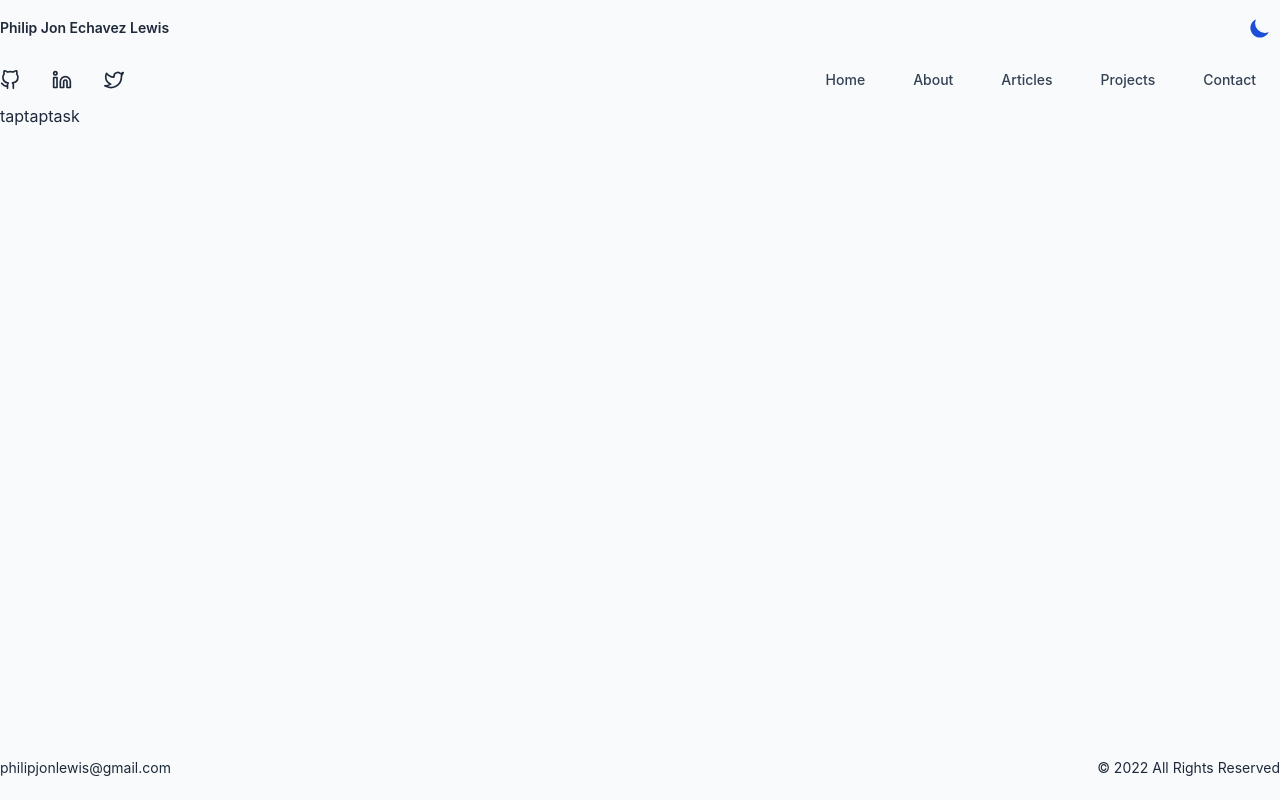
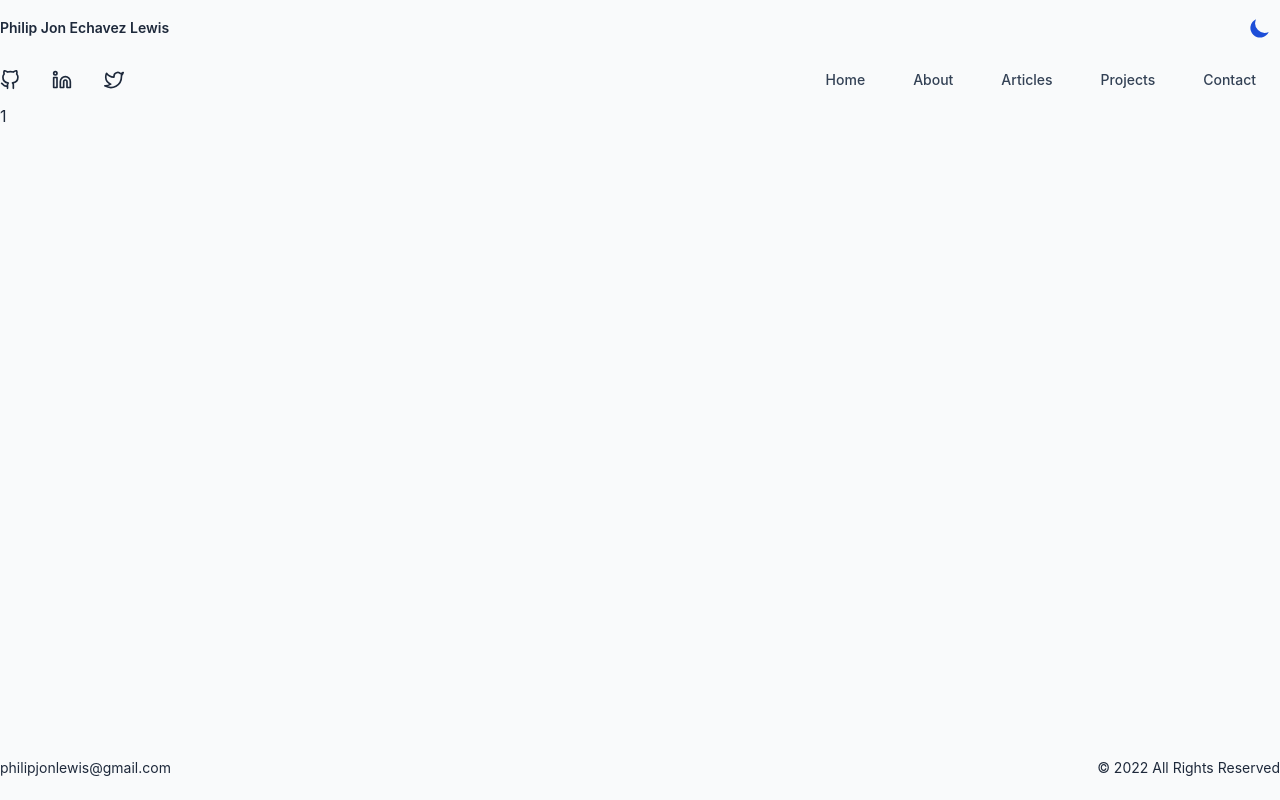
Before and after one commit to philipjonlewis/philipjonlewis.com, a Next.js app: page /projects/1 in a window 1280 px wide. Built offline with nearby package versions, Linux system fonts and the light colour scheme; no server answers.

Commit message:
added individual pages

```diff
--- a/db/projects/software/softwareProjects.ts
+++ b/db/projects/software/softwareProjects.ts
@@ -1,15 +1,4 @@
-interface ProjectContentFormat {
-  projectId: number;
-  projectName: string;
-  projectDescription: string;
-  techStack: string[];
-  siteLink: string;
-  imageLink: string;
-  gitHubLinks: {
-    name: string;
-    link: string;
-  }[];
-}
+import type { ProjectContentFormat } from "../../../types/projects/software/softwareProjectTypes";
 
 const projectContent: ProjectContentFormat[] = [
   {
@@ -59,7 +48,7 @@ const projectContent: ProjectContentFormat[] = [
   },
   {
     projectId: 3,
-    projectName: "quicknotes",
+    projectName: "qwinotes",
     projectDescription: "quicknotes is a minimalist block style editor",
     techStack: [
       "Typescript",
@@ -73,7 +62,7 @@ const projectContent: ProjectContentFormat[] = [
     imageLink: "/quicknotes.png",
     gitHubLinks: [
       {
-        name: "Front-End",
+        name: "Full Stack",
         link: "https://www.github.com/_jonlewis",
       },
     ],
--- a/pages/projects/[projectId].tsx
+++ b/pages/projects/[projectId].tsx
@@ -3,13 +3,15 @@ import type { NextPage } from "next";
 import { useRouter } from "next/router";
 
 import { projectContent } from "../../db/projects/software/softwareProjects";
+import type { ProjectContentFormat } from "../../db/projects/software/softwareProjects";
 
 const Post = () => {
   const router = useRouter();
   const { projectId } = router.query;
 
-  const [projectData, setProjectData] = useState([]);
-  const { projectName } = projectData;
+  const [projectData, setProjectData] = useState<
+    ProjectContentFormat | undefined
+  >(undefined);
 
   const getProjectData = async () => {
     const res = await fetch(
@@ -21,11 +23,11 @@ const Post = () => {
   };
 
   useEffect(() => {
-    console.log();
     getProjectData();
+    // eslint-disable-next-line react-hooks/exhaustive-deps
   }, []);
 
-  return <div>{projectName}</div>;
+  return <div>{projectId}</div>;
 };
 
 export default Post;
--- a/pages/projects/index.tsx
+++ b/pages/projects/index.tsx
@@ -8,18 +8,7 @@ import { GitHubIcon } from "../../components/branding";
 import Image from "next/image";
 import Link from "next/link";
 
-interface ProjectContentFormat {
-  projectId: number;
-  projectName: string;
-  projectDescription: string;
-  techStack: string[];
-  siteLink: string;
-  imageLink: string;
-  gitHubLinks: {
-    name: string;
-    link: string;
-  }[];
-}
+import type { ProjectContentFormat } from "../../types/projects/software/softwareProjectTypes";
 
 const Projects: NextPage = () => {
   const container = {
@@ -27,7 +16,7 @@ const Projects: NextPage = () => {
     show: {
       opacity: 1,
       // transition: {
-      //   staggerChildren: 0.1,
+      //   staggerChildren: 0.5,
       // },
     },
   };
@@ -36,12 +25,12 @@ const Projects: NextPage = () => {
     // hidden: { opacity: 0, y: -50 },
     show: {
       opacity: 1,
-      y: 0,
+      // y: 0,
       // transition: { type: "spring" },
     },
   };
 
-  const [projectList, setProjectList] = useState([]);
+  const [projectList, setProjectList] = useState<ProjectContentFormat[]>([]);
 
   const getProjectData = async () => {
     const res = await fetch(
@@ -52,7 +41,6 @@ const Projects: NextPage = () => {
   };
 
   useEffect(() => {
-    console.log();
     getProjectData();
   }, []);
 
@@ -73,7 +61,7 @@ const Projects: NextPage = () => {
             gitHubLinks,
             siteLink,
             imageLink,
-          } = project;
+          }: ProjectContentFormat = project;
           return (
             <motion.div
               variants={item}
@@ -100,7 +88,29 @@ const Projects: NextPage = () => {
                   <p>{projectDescription}</p>
                   {/* <p>Read More...</p> */}
                 </div>
-                <Link href={`/projects/${projectId}`}>Page</Link>
+
+                <div className="page-link-container">
+                  <Link href={`/projects/${projectId}`}>
+                    <span>
+                      <p>Read More</p>
+                      <svg
+                        xmlns="http://www.w3.org/2000/svg"
+                        className="h-6 w-6"
+                        fill="none"
+                        viewBox="0 0 24 24"
+                        stroke="currentColor"
+                        strokeWidth={2}
+                      >
+                        <path
+                          strokeLinecap="round"
+                          strokeLinejoin="round"
+                          d="M13 7l5 5m0 0l-5 5m5-5H6"
+                        />
+                      </svg>
+                    </span>
+                  </Link>
+                </div>
+
                 <div className="tech-stack-container">
                   {techStack.map((stack, index) => {
                     return <span key={index}>{stack}</span>;
--- a/styles/_projects.scss
+++ b/styles/_projects.scss
@@ -17,7 +17,7 @@
       @apply bg-slate-100 dark:bg-neutral-800 transition rounded-md p-2 hover:shadow-md flex flex-col justify-between;
 
       .title-header {
-        @apply flex flex-row justify-between px-2 py-4 border-b-[1px] border-slate-200;
+        @apply flex flex-row justify-between px-2 py-2;
 
         .title {
           @apply text-xl font-semibold;
@@ -61,11 +61,37 @@
           }
         }
 
-        .tech-stack-container {
-          @apply text-xs font-semibold flex flex-wrap gap-1 max-w-full;
+        .page-link-container {
+          @apply mb-2 flex flex-row justify-end;
 
           span {
-            @apply bg-slate-200 dark:bg-neutral-700 px-2 py-1 rounded-full h-fit min-w-fit;
+            @apply cursor-pointer flex flex-row justify-center items-center text-xs text-blue-600  px-2 py-1 rounded-full
+            border-blue-600 border  hover:bg-blue-600 hover:text-white dark:text-white dark:border-white dark:hover:border-blue-600;
+
+            p {
+              @apply ml-1 font-semibold;
+            }
+
+            svg {
+              transition: all 0.3s ease-in-out;
+              height: 1.4rem;
+            }
+          }
+
+          &:hover {
+            span {
+              svg {
+                @apply translate-x-2;
+              }
+            }
+          }
+        }
+
+        .tech-stack-container {
+          @apply text-xs font-semibold flex flex-wrap gap-1 max-w-full border-t-[1px] pt-2 border-neutral-200 dark:border-neutral-600;
+
+          span {
+            @apply text-xs bg-slate-200 dark:bg-neutral-700 px-2 py-1 rounded-full h-fit min-w-fit;
           }
         }
       }
```
Also changed, not shown: types/projects/software/softwareProjectTypes.d.ts (added, +14 -0 lines).
